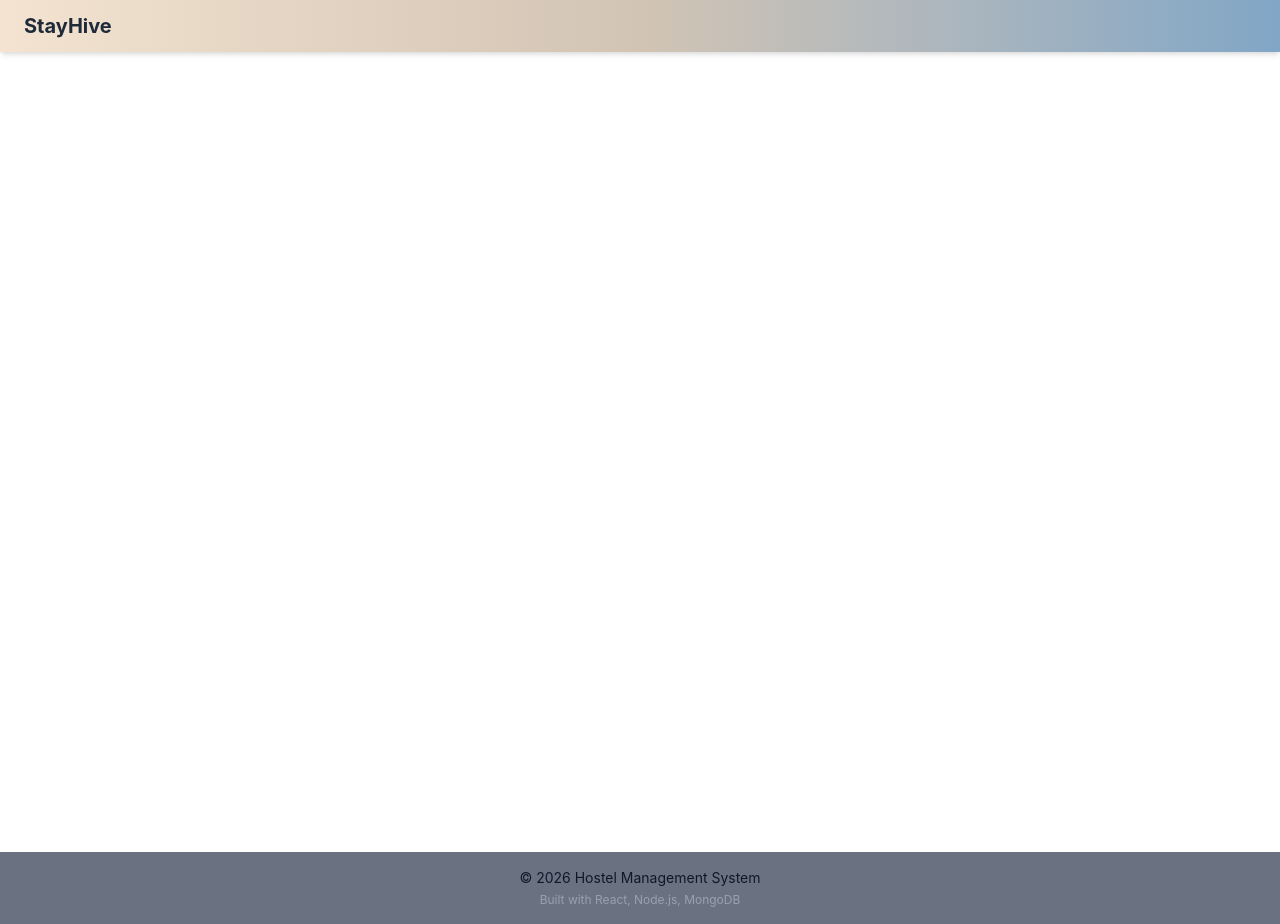
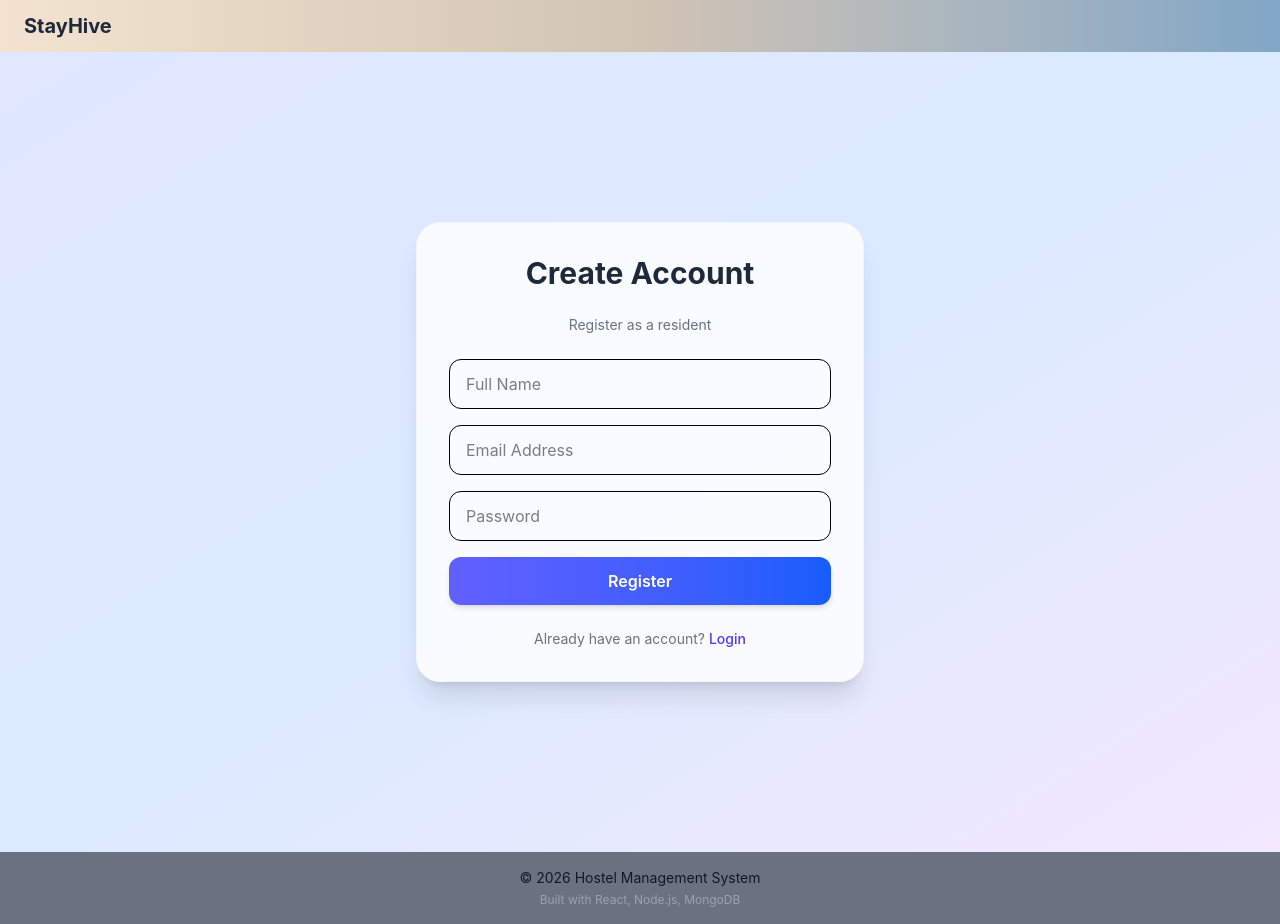
Before and after one commit to anantharjun672001-a11y/HostelFrontend, a React (Vite) app: page /register in a window 1280 px wide. Built offline with nearby package versions, Linux system fonts and the light colour scheme.

Commit message:
register.jsx created

```diff
--- a/src/App.jsx
+++ b/src/App.jsx
@@ -38,6 +38,7 @@ import CreateStaff from "./pages/admin/CreateStaff";
 import CreateUsers from "./pages/admin/CreateUsers";
 import RoomEdit from "./pages/admin/RoomEdit";
 import RoomDetails from "./pages/resident/RoomDetails";
+import Register from "./pages/Register";
 
 const App = () => {
   return (
@@ -51,6 +52,7 @@ const App = () => {
             {/* PUBLIC */}
             <Route path="/" element={<Home />} />
             <Route path="/login" element={<Login />} />
+            <Route path="/register" element={<Register/>}/>
 
             {/* DASHBOARD */}
             <Route
--- a/src/pages/Register.jsx
+++ b/src/pages/Register.jsx
@@ -0,0 +1,120 @@
+import { useState } from "react";
+import axios from "axios";
+import { toast } from "react-toastify";
+import { useNavigate } from "react-router-dom";
+
+const Register = () => {
+
+  const navigate = useNavigate();
+
+  const [form, setForm] = useState({
+    name: "",
+    email: "",
+    password: "",
+  });
+
+  const [loading, setLoading] = useState(false);
+
+  const handleChange = (e) => {
+    setForm({ ...form, [e.target.name]: e.target.value });
+  };
+
+  const handleSubmit = async (e) => {
+    e.preventDefault();
+
+    try {
+
+      setLoading(true);
+
+      await axios.post(
+        "https://hostelbackend-uzne.onrender.com/api/auth/register",
+        form
+      );
+
+      toast.success("Account created successfully ");
+
+      navigate("/login");
+
+    } catch (error) {
+
+      toast.error(error.response?.data?.message || "Registration failed");
+
+    } finally {
+      setLoading(false);
+    }
+  };
+
+  return (
+
+    <div className="min-h-screen flex items-center justify-center bg-gradient-to-br from-indigo-100 via-blue-100 to-purple-100 p-4">
+
+      <div className="w-full max-w-md bg-white/80 backdrop-blur-md rounded-3xl shadow-xl p-8 space-y-6 border border-gray-100">
+
+        <h2 className="text-3xl font-bold text-center text-gray-800">
+          Create Account
+        </h2>
+
+        <p className="text-center text-gray-500 text-sm">
+          Register as a resident
+        </p>
+
+        <form onSubmit={handleSubmit} className="space-y-4">
+
+          <input
+            type="text"
+            name="name"
+            placeholder="Full Name"
+            value={form.name}
+            onChange={handleChange}
+            required
+            className="w-full px-4 py-3 rounded-xl border focus:ring-2 focus:ring-indigo-400 outline-none transition"
+          />
+
+          <input
+            type="email"
+            name="email"
+            placeholder="Email Address"
+            value={form.email}
+            onChange={handleChange}
+            required
+            className="w-full px-4 py-3 rounded-xl border focus:ring-2 focus:ring-indigo-400 outline-none transition"
+          />
+
+          <input
+            type="password"
+            name="password"
+            placeholder="Password"
+            value={form.password}
+            onChange={handleChange}
+            required
+            className="w-full px-4 py-3 rounded-xl border focus:ring-2 focus:ring-indigo-400 outline-none transition"
+          />
+
+          <button
+            type="submit"
+            disabled={loading}
+            className="w-full py-3 rounded-xl text-white font-semibold bg-gradient-to-r from-indigo-500 to-blue-600 hover:from-indigo-600 hover:to-blue-700 transition duration-300 shadow-md hover:shadow-lg transform hover:scale-[1.02] active:scale-95 disabled:opacity-50"
+          >
+            {loading ? "Creating..." : "Register"}
+          </button>
+
+        </form>
+
+        <p className="text-sm text-center text-gray-500">
+          Already have an account?{" "}
+          <span
+            onClick={() => navigate("/login")}
+            className="text-indigo-600 cursor-pointer hover:underline font-medium"
+          >
+            Login
+          </span>
+        </p>
+
+      </div>
+
+    </div>
+
+  );
+};
+
+export default Register;
```
